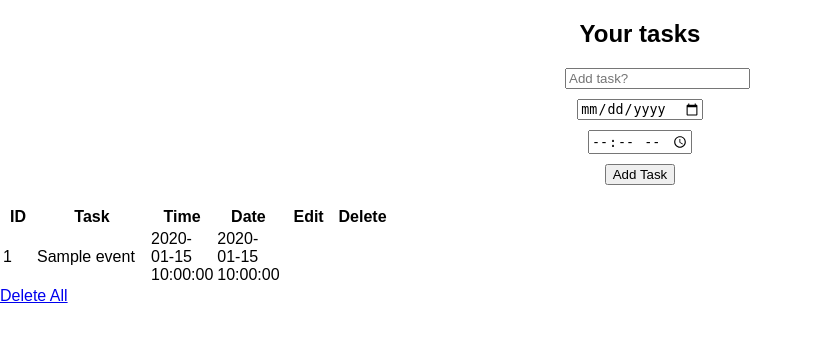
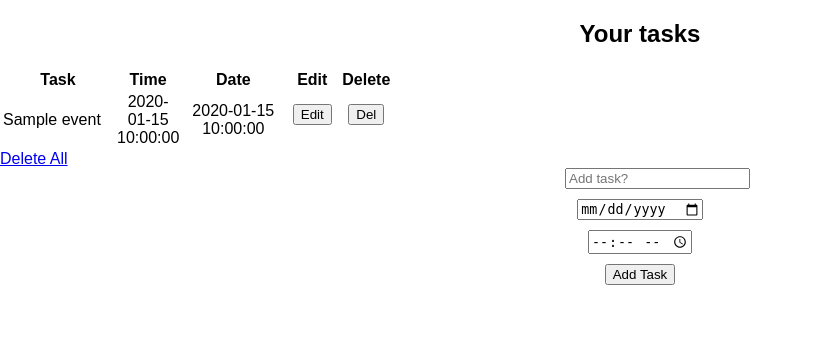
Before and after one commit to software-students-fall2022/web-app-exercise-team-12-1, a Flask app: page / in a window 1280 px wide. Shown: the part 67-409 px from the top of the page, without its empty margins (0-813 px from the left). Run offline with Flask 2, Linux system fonts and the light colour scheme; a database or web service that is not in the repository returns one stand-in record (values such as "Sample title").

Commit message:
Delete button working

```diff
--- a/app.py
+++ b/app.py
@@ -1,6 +1,8 @@
 import json
 from flask import Flask, request, redirect, jsonify, render_template, url_for
 import pymongo
+import sys
+import logging
 
 
 app = Flask(__name__)
@@ -55,18 +57,16 @@ def update_record():
 
 
 # delete the event
-@ app.route('/', methods=['DELETE'])
-def delete_record():
-    record = json.loads(request.data)
-    myquery = {"name": record['name']}
-    event = mycol.delete_one(myquery)
+@ app.route('/delete_record/<event_name>', methods=['GET', 'POST'])
+def delete_record(event_name):
+    event = mycol.delete_one({"name": event_name})
     if not event:
         return jsonify({'error': 'event not found'})
     return redirect(url_for('home_page'))
 
 
 # delete all the events (for testing purpose)
-@ app.route('/clear', methods=['GET'])
+@ app.route('/clear')
 def delete_all():
     mycol.delete_many({})
     return redirect(url_for('home_page'))
--- a/static/css/styles.css
+++ b/static/css/styles.css
@@ -36,10 +36,6 @@ input {
   table-layout: fixed;
 }
 
-th.task-id {
-  width: 30px;
-}
-
 th.task-name {
   width: 110px;
 }
@@ -49,9 +45,13 @@ th.due-time {
 }
 
 th.due-date {
-  width: 60px;
+  width: 100px;
 }
 
 th.edit, th.delete {
   width: 50px;
 }
+
+.display-date, .display-time, .edit, .delete {
+  text-align: center;
+}
--- a/templates/index.html
+++ b/templates/index.html
@@ -16,22 +16,12 @@
     </header>
     <main>
       <h2>Your tasks</h2>
-      <!-- Prompt user to enter a new task -->
-      <form action="{{ url_for('create_record') }}" method="POST" role="form">
-        <div>
-          <input type="text" name="name" placeholder="Add task?" /> <br />
-          <input type="date" name="task-date" /> <br />
-          <input type="time" name="task-time" /> <br />
-          <button type="submit">Add Task</button>
-        </div>
-      </form>
       <!-- Display tasks -->
       <div class="task-table">
         <table class="table">
           <!-- Table header -->
           <thead>
             <tr>
-              <th class="task-id">ID</th>
               <th class="task-name">Task</th>
               <th class="due-time">Time</th>
               <th class="due-date">Date</th>
@@ -43,15 +33,40 @@
           <tbody>
             {% for event in events %}
             <tr>
-              <td>{{ event["id"] }}</td>
-              <td>{{ event["name"] }}</td>
-              <td>{{ event["time"] }}</td>
-              <td>{{ event["date"] }}</td>
+              <td class="display-name">{{ event["name"] }}</td>
+              <td class="display-time">{{ event["time"] }}</td>
+              <td class="display-date">{{ event["date"] }}</td>
+              <!-- Delete and Edit button -->
+              <td class="edit">
+                <a
+                  href="{{ url_for('update_record', event_name=event['name']) }}"
+                >
+                  <input type="submit" name="edit_bun" value="Edit" />
+                </a>
+              </td>
+              <td class="delete">
+                <a
+                  href="{{ url_for('delete_record', event_name=event['name']) }}"
+                >
+                  <input type="submit" name="delete-btn" value="Del" />
+                </a>
+              </td>
             </tr>
+
             {% endfor %}
           </tbody>
         </table>
-        <a href="{{ url_for('delete_all') }}">Delete All</a>
+        <!-- Delete all button -->
+        <a id="delete-all-btn" href="{{ url_for('delete_all') }}">Delete All</a>
+        <!-- Prompt user to enter a new task -->
+        <form action="{{ url_for('create_record') }}" method="POST" role="form">
+          <div>
+            <input type="text" name="name" placeholder="Add task?" /> <br />
+            <input type="date" name="task-date" /> <br />
+            <input type="time" name="task-time" /> <br />
+            <button type="submit">Add Task</button>
+          </div>
+        </form>
       </div>
     </main>
   </body>
```
